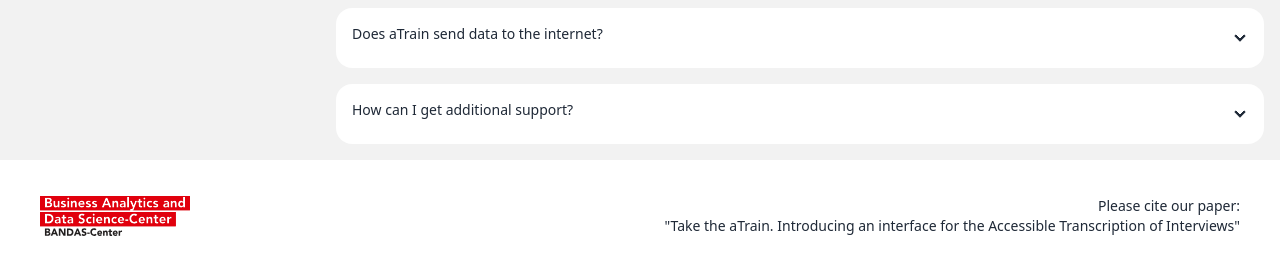
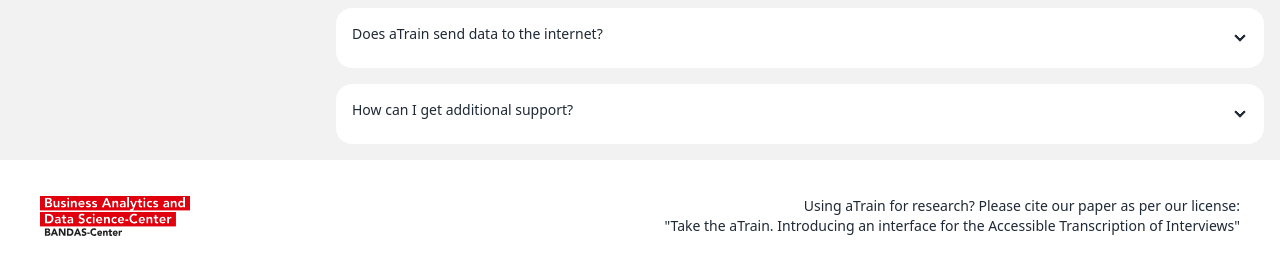
Before and after one commit to JuergenFleiss/aTrain, a Flask app: page /faq in a window 1280 px wide. Shown: the part 756-1028 px from the top of the page. Run offline with Flask 3, Linux system fonts and the light colour scheme; parts of the project's set-up code (start-up, migrations or seed data) failed here and were passed over.

Commit message:
Add license to footer.html

```diff
--- a/aTrain/templates/layout/footer.html
+++ b/aTrain/templates/layout/footer.html
@@ -1,7 +1,7 @@
 <footer class="h-28 footer px-10 bg-base-100 flex justify-between items-center" >
   <img src="static/images/BANDAS_Logo.svg" alt="BANDAS-Logo" height="50" width="150">
   <div class="text-right">
-    <a href="https://www.sciencedirect.com/science/article/pii/S2214635024000066?via%3Dihub" target="_blank">Please cite our paper:
+    <a href="https://www.sciencedirect.com/science/article/pii/S2214635024000066" target="_blank">Using aTrain for research? Please cite our paper as per our license:
     <br>"Take the aTrain. Introducing an interface for the Accessible Transcription of Interviews"</a>
   </div>
 </footer>
```
